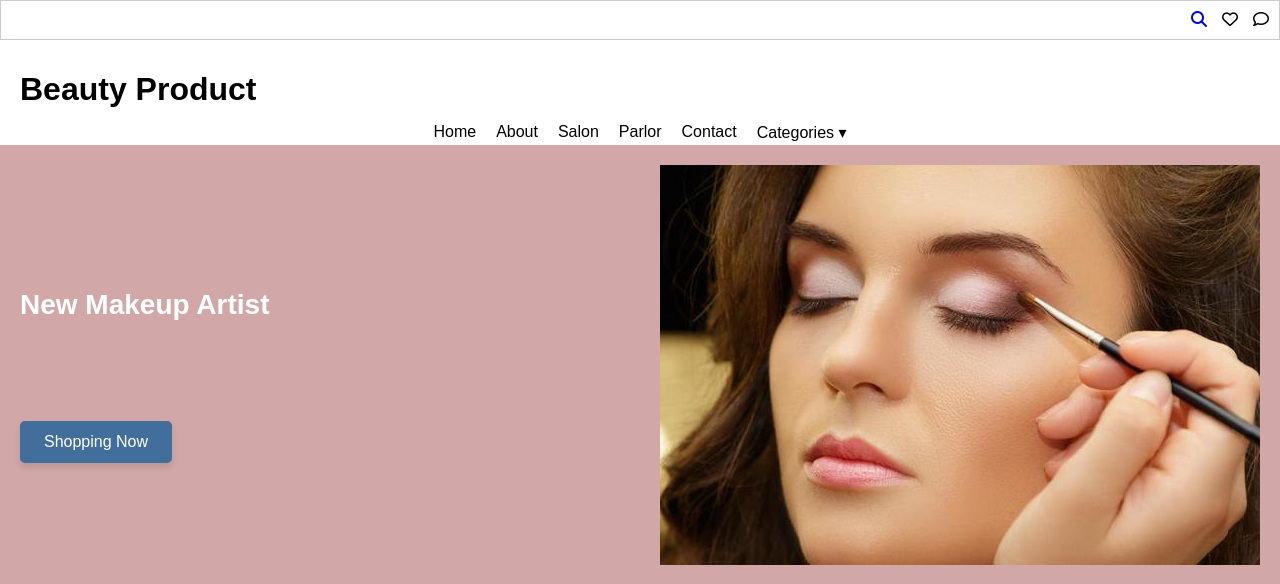
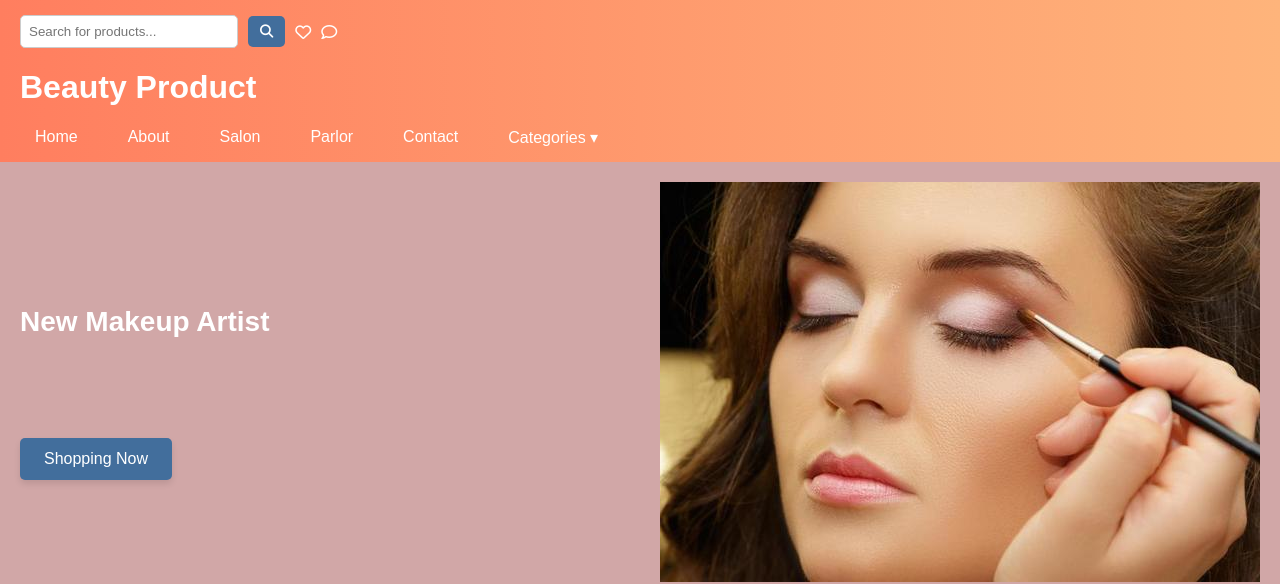
Before and after one commit to anushachaudhary/beauty-products, a plain HTML site: page index.html in a window 1280 px wide. Shown: the top 584 px of the page. Drawn offline with Linux system fonts and the light colour scheme.

Commit message:
search btn

```diff
--- a/index.html
+++ b/index.html
@@ -8,17 +8,15 @@
   <link rel="stylesheet" href="styles.css">
 </head>
 <body>
-  <div class="icon">
-    <a href="search.html"><i class="fa-solid fa-magnifying-glass"></i></a>
-    <i class="fa-regular fa-heart"></i>
-    <i class="fa-regular fa-comment"></i>
-
-  </div>
-
   <header>
+    <div class="icon">
+      <input type="text" id="search-bar" placeholder="Search for products...">
+      <button id="search-button"><i class="fa-solid fa-magnifying-glass"></i></button>
+      <i class="fa-regular fa-heart"></i>
+      <i class="fa-regular fa-comment"></i>
+    </div>
     <h1>Beauty Product</h1>
     <div class="navbar">
-
       <nav>
         <ul>
           <li><a href="index.html">Home</a></li>
@@ -31,7 +29,7 @@
             <ul class="dropdown-menu">
               <li><a href="nail.html">Nails</a></li>
               <li><a href="hair.html">Hair</a></li>
-              <li><a href="makeup.hmtl">Makeup</a></li>
+              <li><a href="makeup.html">Makeup</a></li>
             </ul>
           </li>
         </ul>
@@ -131,5 +129,6 @@
       <a href="#">Instagram</a>
     </div>
   </footer>
+  <script src="main.js"></script>
 </body>
 </html>
--- /dev/null
+++ b/main.js
@@ -0,0 +1,45 @@
+// document.getElementById('search-button').addEventListener('click', () => {
+//     const searchQuery = document.getElementById('search-bar').value.toLowerCase();
+//     const products = document.querySelectorAll('.product');
+
+//     products.forEach(product => {
+//       const productName = product.getAttribute('data-name');
+//       if (productName.includes(searchQuery)) {
+//         product.style.display = 'block';
+//       } else {
+//         product.style.display = 'none';
+//       }
+//     });
+//   });
+
+
+  // List of products to search from
+  const products = [
+    { name: "Nail Polish", link: "nail.html" },
+    { name: "Foundation", link: "makeup.html" },
+    { name: "Comb", link: "hair.html" },
+    { name: "Face Wash", link: "makeup.html" },
+    { name: "Sunscreen", link: "makeup.html" },
+    { name: "Vaseline", link: "makeup.html" },
+    { name: "Makeup Brush", link: "makeup.html" },
+    { name: "Nail Polish Set", link: "nail.html" },
+  ];
+
+  // Search function
+  document.getElementById("search-button").addEventListener("click", function () {
+    const searchQuery = document.getElementById("search-bar").value.toLowerCase();
+    const result = products.find(product => product.name.toLowerCase().includes(searchQuery));
+
+    if (result) {
+      window.location.href = result.link; // Redirect to the product page
+    } else {
+      alert("Product not found!");
+    }
+  });
+
+  // Optional: Allow "Enter" key to trigger search
+  document.getElementById("search-bar").addEventListener("keypress", function (event) {
+    if (event.key === "Enter") {
+      document.getElementById("search-button").click();
+    }
+  });
--- a/styles.css
+++ b/styles.css
@@ -5,27 +5,21 @@ body {
   }
 
   header {
-    background: #fff;
-    padding: 10px 20px;
-    box-shadow: 0 2px 5px rgba(0, 0, 0, 0.1);
+    background: linear-gradient(to right, #ff7e5f, #feb47b); /* Gradient background */
+    color: #fff;
+    padding: 15px 20px;
+    box-shadow: 0 4px 8px rgba(0, 0, 0, 0.1);
   }
 
-  .icon {
-    display: flex; /* Use Flexbox for alignment */
-    justify-content: flex-end; /* Align items to the right */
-    gap: 15px; /* Add spacing between icons */
-    padding: 10px; /* Optional padding */
-    border: 1px solid #ccc; /* Optional border for visibility */
-  }
   .navbar {
     display: flex;
-    justify-content: center;
+    justify-content: space-between;
     align-items: center;
-    height: 5px;
   }
 
   .navbar h1 {
     font-size: 24px;
+    font-weight: bold;
     margin: 0;
   }
 
@@ -34,44 +28,109 @@ body {
     display: flex;
     padding: 0;
     margin: 0;
+    gap: 20px;
   }
 
   nav ul li {
-    margin: 0 10px;
     position: relative;
   }
 
   nav ul li a {
     text-decoration: none;
-    color: #000;
+    color: #fff;
     font-size: 16px;
+    font-weight: 500;
+    padding: 10px 15px;
+    border-radius: 5px;
+    transition: background-color 0.3s ease;
   }
 
   nav ul li a:hover {
-    color: #ff4081;
+    background-color: rgba(255, 255, 255, 0.2); /* Subtle hover effect */
+  }
+
+  .dropdown-menu {
+    display: none;
+    position: absolute;
+    top: 40px;
+    left: 0;
+    background: #fff;
+    color: #333;
+    box-shadow: 0 4px 8px rgba(0, 0, 0, 0.2);
+    border-radius: 5px;
+    overflow: hidden;
+  }
+
+  .dropdown-menu li a {
+    color: #333;
+    padding: 10px 15px;
+    display: block;
+    text-decoration: none;
+    transition: background-color 0.3s ease;
+  }
+
+  .dropdown-menu li a:hover {
+    background-color: #f0f0f0; /* Light hover effect */
   }
 
   .dropdown:hover .dropdown-menu {
     display: block;
   }
 
-  .dropdown-menu {
-    display: none;
-    position: absolute;
-    background: #fff;
-    box-shadow: 0 2px 5px rgba(0, 0, 0, 0.2);
-    margin-top: 10px;
-    padding: 10px;
-    list-style: none;
+  .icon {
+    display: flex;
+    align-items: center;
+    gap: 15px;
   }
 
-  .dropdown-menu li {
-    margin: 5px 0;
+  #search-bar {
+    border: 2px solid #fff;
+    padding: 8px;
+    border-radius: 5px;
+    width: 200px;
   }
 
-  .dropdown-menu li a {
-    text-decoration: none;
-    color: #000;
+  #search-button {
+    background: #fff;
+    color: #ff7e5f;
+    border: none;
+    padding: 8px 12px;
+    border-radius: 5px;
+    font-weight: bold;
+    cursor: pointer;
+    transition: background-color 0.3s ease, color 0.3s ease;
+  }
+
+  #search-button:hover {
+    background-color: #feb47b;
+    color: #fff;
+  }
+
+
+  .icon {
+    display: flex;
+    align-items: center;
+    gap: 10px;
+  }
+
+  #search-bar {
+    padding: 8px;
+    border: 1px solid #ccc;
+    border-radius: 5px;
+    width: 200px;
+  }
+
+  #search-button {
+    background: #426e9c;
+    color: #fff;
+    border: none;
+    padding: 8px 12px;
+    border-radius: 5px;
+    cursor: pointer;
+  }
+
+  #search-button:hover {
+    background: #0056b3;
   }
 
   .hero {
```
